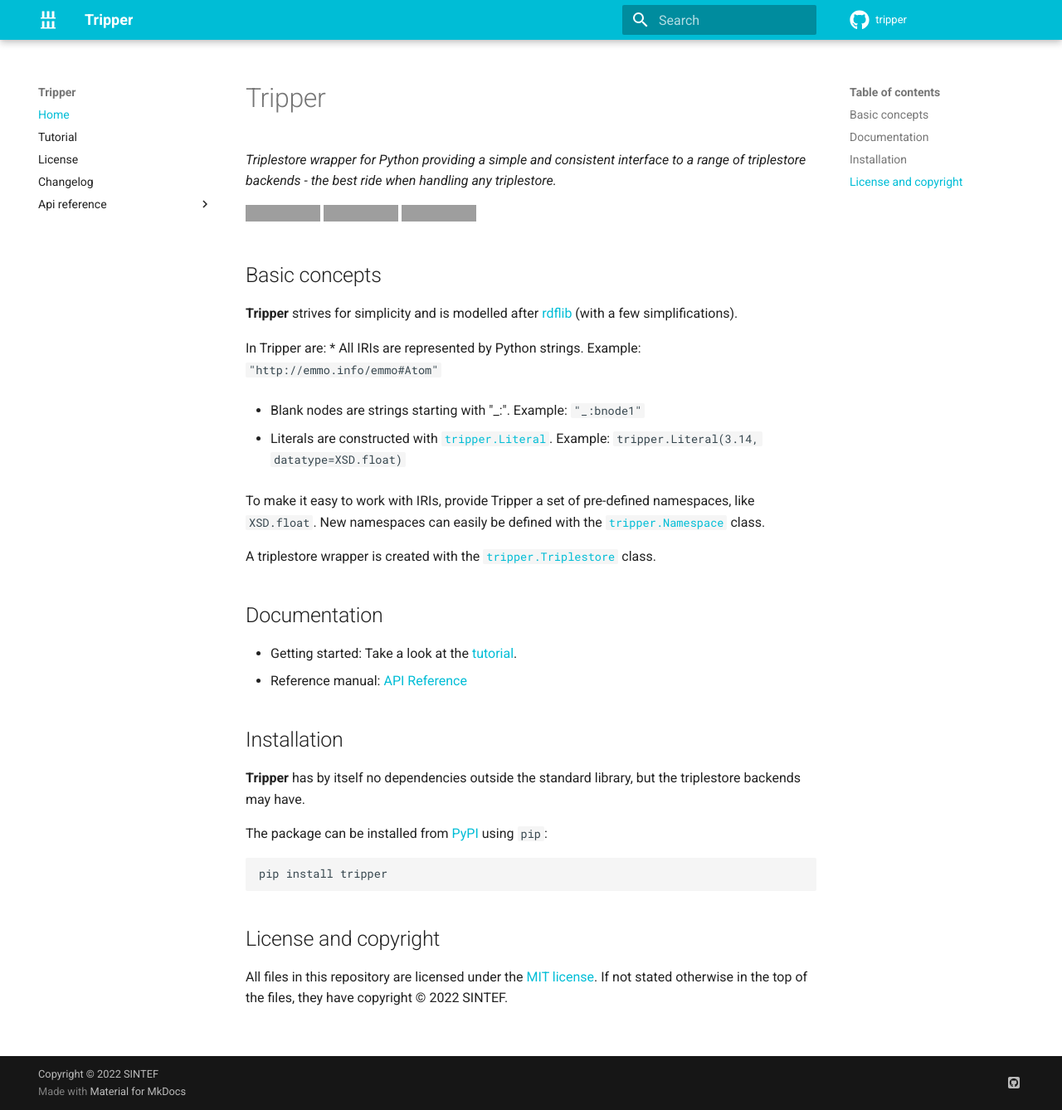
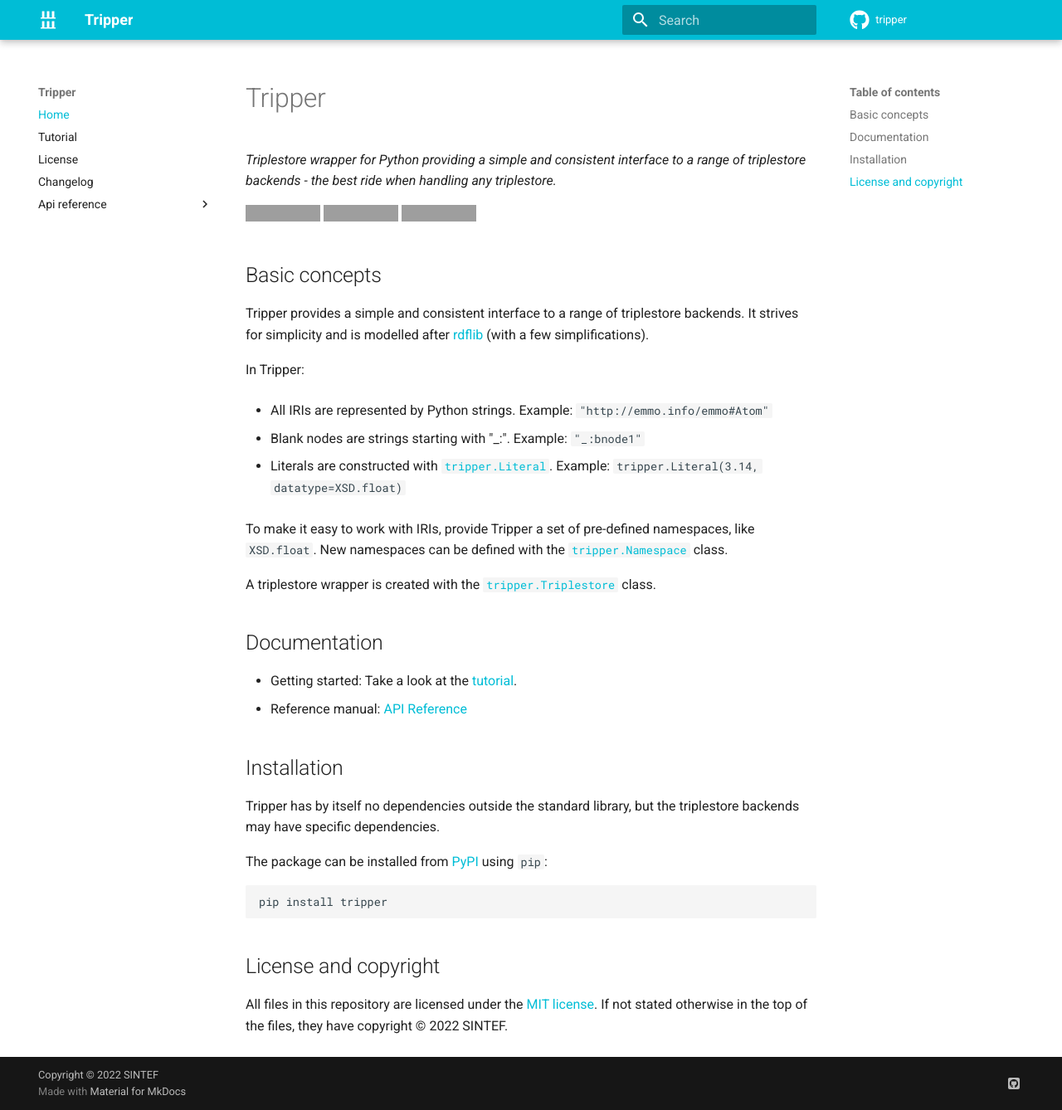
Before and after one commit to EMMC-ASBL/tripper, an MkDocs documentation site: the page built from docs/index.md, in a window 1280 px wide and 1338 px high. Shown: the whole window at 83% size. Built offline with MkDocs 1.6.1 and Material for MkDocs 9.7.7, drawn with Linux system fonts in a browser that asks for light colours; comment, search, counter and statistics services are not loaded; the version menu is left out; grey boxes are pictures that could not be loaded.

Commit message:
Updated docs landing page

```diff
--- a/docs/index.md
+++ b/docs/index.md
@@ -10,9 +10,11 @@
 
 Basic concepts
 --------------
-**Tripper** strives for simplicity and is modelled after [rdflib] (with a few simplifications).
+Tripper provides a simple and consistent interface to a range of triplestore backends.
+It strives for simplicity and is modelled after [rdflib] (with a few simplifications).
 
-In Tripper are:
+In Tripper:
+
 * All IRIs are represented by Python strings.
   Example: `"http://emmo.info/emmo#Atom"`
 
@@ -23,7 +25,7 @@
   Example: `tripper.Literal(3.14, datatype=XSD.float)`
 
 To make it easy to work with IRIs, provide Tripper a set of pre-defined namespaces, like `XSD.float`.
-New namespaces can easily be defined with the [`tripper.Namespace`][Namespace] class.
+New namespaces can be defined with the [`tripper.Namespace`][Namespace] class.
 
 A triplestore wrapper is created with the [`tripper.Triplestore`][Triplestore] class.
 
@@ -37,8 +39,7 @@
 
 Installation
 ------------
-**Tripper** has by itself no dependencies outside the standard
-library, but the triplestore backends may have.
+Tripper has by itself no dependencies outside the standard library, but the triplestore backends may have specific dependencies.
 
 
 The package can be installed from [PyPI] using `pip`:
```
